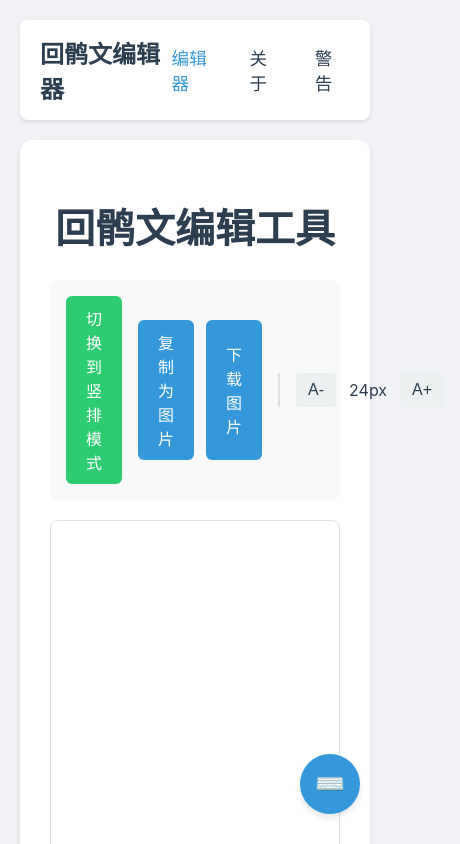
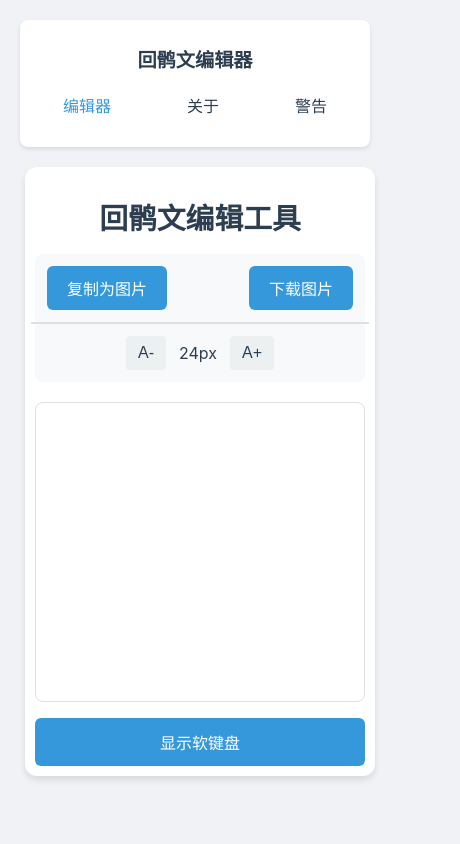
Before and after one commit to nadirjann2000/old-uyghur-editor, a React (Create React App) app: page / in a window 390 px wide. Shown: the top 844 px of the page, 460 px wide, since content can reach past the window. Built offline with nearby package versions, Linux system fonts and the light colour scheme.

Commit message:
适配手机屏幕

```diff
--- a/src/App.tsx
+++ b/src/App.tsx
@@ -1,4 +1,4 @@
-import React, { useState } from 'react';
+import React, { useState, useEffect } from 'react';
 import styled from 'styled-components';
 import Editor from './components/Editor';
 import VerticalEditor from './components/VerticalEditor';
@@ -48,17 +48,33 @@ const NavContainer = styled.div`
   justify-content: space-between;
   align-items: center;
   padding: 0 20px;
+
+  @media (max-width: 768px) {
+    flex-direction: column;
+    gap: 15px;
+    padding: 10px;
+  }
 `;
 
 const Logo = styled.div`
   font-size: 1.5rem;
   font-weight: bold;
   color: #2c3e50;
+
+  @media (max-width: 768px) {
+    font-size: 1.2rem;
+  }
 `;
 
 const NavLinks = styled.div`
   display: flex;
   gap: 20px;
+
+  @media (max-width: 768px) {
+    width: 100%;
+    justify-content: space-around;
+    gap: 10px;
+  }
 `;
 
 const NavLink = styled.a<{ active?: boolean }>`
@@ -73,6 +89,12 @@ const NavLink = styled.a<{ active?: boolean }>`
     background-color: #f8f9fa;
     color: #3498db;
   }
+
+  @media (max-width: 768px) {
+    font-size: 1rem;
+    padding: 5px;
+    text-align: center;
+  }
 `;
 
 function App() {
@@ -80,6 +102,19 @@ function App() {
   const [sharedContent, setSharedContent] = useState('');
   const [sharedFontSize, setSharedFontSize] = useState(24);
   const [currentPage, setCurrentPage] = useState<'editor' | 'about' | 'disclaimer'>('editor');
+  const [isMobile, setIsMobile] = useState(window.innerWidth <= 768);
+
+  useEffect(() => {
+    const handleResize = () => {
+      setIsMobile(window.innerWidth <= 768);
+      if (window.innerWidth <= 768) {
+        setIsVertical(false);
+      }
+    };
+
+    window.addEventListener('resize', handleResize);
+    return () => window.removeEventListener('resize', handleResize);
+  }, []);
 
   const handleContentChange = (content: string) => {
     setSharedContent(content);
@@ -90,10 +125,8 @@ function App() {
   };
 
   const handleKeyPress = (char: string) => {
-    console.log('handleKeyPress called with char:', char);
     if (currentPage === 'editor') {
       const selection = window.getSelection();
-      console.log('Selection:', selection);
       if (selection && selection.rangeCount > 0) {
         const range = selection.getRangeAt(0);
         // 获取实际的编辑器元素，考虑 Shadow DOM
@@ -101,11 +134,18 @@ function App() {
           ? range.commonAncestorContainer.parentElement
           : range.commonAncestorContainer;
 
-        console.log('Editor element:', editorElement);
-
         if (editorElement instanceof HTMLElement && editorElement.getAttribute('contenteditable') === 'true') {
-          console.log('Attempting to insert text:', char);
           try {
+            if (char === 'backspace') {
+              // 处理退格键
+              if (range.startOffset > 0) {
+                range.setStart(range.startContainer, range.startOffset - 1);
+                range.deleteContents();
+              } else if (range.startContainer.previousSibling) {
+                range.selectNodeContents(range.startContainer.previousSibling);
+                range.deleteContents();
+              }
+            } else {
               // 使用 insertText 方法插入文本
               const textNode = document.createTextNode(char);
               range.deleteContents();
@@ -114,24 +154,19 @@ function App() {
               // 移动光标到插入的文本后面
               range.setStartAfter(textNode);
               range.setEndAfter(textNode);
+            }
+
             selection.removeAllRanges();
             selection.addRange(range);
 
             // 触发输入事件以更新内容
             const inputEvent = new Event('input', { bubbles: true });
             editorElement.dispatchEvent(inputEvent);
-            console.log('Text insertion completed');
           } catch (error) {
             console.error('Error inserting text:', error);
           }
-        } else {
-          console.log('Editor element not found or not contenteditable');
         }
-      } else {
-        console.log('No valid selection found');
       }
-    } else {
-      console.log('Not in editor page');
     }
   };
 
@@ -177,7 +212,7 @@ function App() {
       </Nav>
       <AppContainer>
         {currentPage === 'editor' ? (
-          isVertical ? (
+          !isMobile && isVertical ? (
             <VerticalEditor
               onModeChange={setIsVertical}
               content={sharedContent}
--- a/src/components/Editor.tsx
+++ b/src/components/Editor.tsx
@@ -9,6 +9,13 @@ const EditorContainer = styled.div`
   max-width: 1200px;
   margin: 0 auto;
   box-sizing: border-box;
+
+  @media (max-width: 768px) {
+    padding: 10px;
+    margin: 5px;
+    width: 100%;
+    max-width: none;
+  }
 `;
 
 const Title = styled.h1`
@@ -17,6 +24,11 @@ const Title = styled.h1`
   color: #2c3e50;
   font-size: 2.5rem;
   text-align: center;
+
+  @media (max-width: 768px) {
+    font-size: 1.8rem;
+    margin-bottom: 16px;
+  }
 `;
 
 const EditorArea = styled.div<{ fontSize: number }>`
@@ -40,6 +52,11 @@ const EditorArea = styled.div<{ fontSize: number }>`
   -webkit-user-select: text;
   -moz-user-select: text;
   -ms-user-select: text;
+
+  @media (max-width: 768px) {
+    min-height: 300px;
+    padding: 15px;
+  }
 `;
 
 const ControlsContainer = styled.div`
@@ -50,6 +67,12 @@ const ControlsContainer = styled.div`
   padding: 16px;
   background-color: #f8f9fa;
   border-radius: 8px;
+
+  @media (max-width: 768px) {
+    flex-direction: column;
+    gap: 12px;
+    padding: 12px;
+  }
 `;
 
 const ToggleButton = styled.button`
@@ -67,12 +90,21 @@ const ToggleButton = styled.button`
     background-color: #27ae60;
     transform: translateY(-1px);
   }
+
+  @media (max-width: 768px) {
+    display: none;
+  }
 `;
 
 const ButtonContainer = styled.div`
   display: flex;
   gap: 12px;
   flex: 1;
+
+  @media (max-width: 768px) {
+    width: 100%;
+    justify-content: space-between;
+  }
 `;
 
 const Button = styled.button`
@@ -106,6 +138,14 @@ const FontSizeControl = styled.div`
   gap: 12px;
   padding: 0 16px;
   border-left: 2px solid #e0e0e0;
+
+  @media (max-width: 768px) {
+    width: 100%;
+    justify-content: center;
+    border-left: none;
+    border-top: 2px solid #e0e0e0;
+    padding-top: 12px;
+  }
 `;
 
 const FontSizeButton = styled.button`
@@ -143,6 +183,32 @@ const Status = styled.div`
   border-radius: 6px;
   text-align: center;
   font-size: 14px;
+
+  @media (max-width: 768px) {
+    display: none;
+  }
+`;
+
+const MobileKeyboardButton = styled.button`
+  display: none;
+  margin-top: 16px;
+  padding: 12px;
+  width: 100%;
+  background-color: #3498db;
+  color: white;
+  border: none;
+  border-radius: 6px;
+  font-size: 16px;
+  cursor: pointer;
+  transition: all 0.3s ease;
+
+  &:hover {
+    background-color: #2980b9;
+  }
+
+  @media (max-width: 768px) {
+    display: block;
+  }
 `;
 
 interface EditorProps {
@@ -163,6 +229,16 @@ const Editor: React.FC<EditorProps> = ({
   const editorRef = useRef<HTMLDivElement>(null);
   const [status, setStatus] = useState<string>('正在加载字体...');
   const [isFontLoaded, setIsFontLoaded] = useState(false);
+  const [isMobile, setIsMobile] = useState(window.innerWidth <= 768);
+
+  useEffect(() => {
+    const handleResize = () => {
+      setIsMobile(window.innerWidth <= 768);
+    };
+
+    window.addEventListener('resize', handleResize);
+    return () => window.removeEventListener('resize', handleResize);
+  }, []);
 
   useEffect(() => {
     document.fonts.ready.then(() => {
@@ -346,14 +422,30 @@ const Editor: React.FC<EditorProps> = ({
       </ControlsContainer>
       <EditorArea
         ref={editorRef}
-        contentEditable
+        contentEditable={true}
         suppressContentEditableWarning
         fontSize={fontSize}
         onInput={handleInput}
         onFocus={handleFocus}
         onBlur={handleFocus}
+        onKeyDown={(e) => {
+          if (isMobile) {
+            e.preventDefault();
+          }
+        }}
+        onCompositionStart={(e) => {
+          if (isMobile) {
+            e.preventDefault();
+          }
+        }}
       />
       <Status>{status}</Status>
+      <MobileKeyboardButton onClick={() => {
+        const keyboardEvent = new Event('keyboard-toggle', { bubbles: true });
+        document.dispatchEvent(keyboardEvent);
+      }}>
+        显示软键盘
+      </MobileKeyboardButton>
     </EditorContainer>
   );
 };
--- a/src/components/Keyboard.tsx
+++ b/src/components/Keyboard.tsx
@@ -1,4 +1,4 @@
-import React, { useState, useRef } from 'react';
+import React, { useState, useRef, useEffect } from 'react';
 import styled from 'styled-components';
 
 const KeyboardButton = styled.button`
@@ -25,9 +25,13 @@ const KeyboardButton = styled.button`
     transform: translateY(-2px);
     box-shadow: 0 6px 8px rgba(0, 0, 0, 0.15);
   }
+
+  @media (max-width: 768px) {
+    display: none;
+  }
 `;
 
-const KeyboardContainer = styled.div<{ isOpen: boolean }>`
+const KeyboardContainer = styled.div<{ $isOpen: boolean; $isMobile: boolean }>`
   position: fixed;
   bottom: 100px;
   right: 30px;
@@ -35,11 +39,25 @@ const KeyboardContainer = styled.div<{ isOpen: boolean }>`
   border-radius: 12px;
   padding: 20px;
   box-shadow: 0 4px 20px rgba(0, 0, 0, 0.15);
-  display: ${props => props.isOpen ? 'block' : 'none'};
+  display: ${props => props.$isOpen ? 'block' : 'none'};
   z-index: 999;
   transition: all 0.3s ease;
   max-width: 400px;
   width: 90vw;
+
+  @media (max-width: 768px) {
+    position: fixed;
+    bottom: 0;
+    left: 0;
+    right: 0;
+    width: 100%;
+    max-width: none;
+    border-radius: 12px 12px 0 0;
+    padding: 10px;
+    display: ${props => props.$isMobile && props.$isOpen ? 'block' : 'none'};
+    box-shadow: 0 -2px 10px rgba(0, 0, 0, 0.1);
+    box-sizing: border-box;
+  }
 `;
 
 const KeyboardGrid = styled.div`
@@ -47,6 +65,13 @@ const KeyboardGrid = styled.div`
   grid-template-columns: repeat(auto-fill, minmax(40px, 1fr));
   gap: 10px;
   margin-top: 15px;
+
+  @media (max-width: 768px) {
+    grid-template-columns: repeat(8, 1fr);
+    gap: 5px;
+    margin-top: 10px;
+    padding: 0 5px;
+  }
 `;
 
 const KeyButton = styled.button`
@@ -72,6 +97,13 @@ const KeyButton = styled.button`
     background-color: #e3f2fd;
     transform: scale(0.95);
   }
+
+  @media (max-width: 768px) {
+    width: 100%;
+    height: 35px;
+    font-size: 18px;
+    padding: 0;
+  }
 `;
 
 const KeyboardTitle = styled.h3`
@@ -79,6 +111,46 @@ const KeyboardTitle = styled.h3`
   color: #2c3e50;
   font-size: 1.2rem;
   text-align: center;
+
+  @media (max-width: 768px) {
+    display: none;
+  }
+`;
+
+const CollapseButton = styled.button`
+  display: none;
+  position: absolute;
+  bottom: 8px;
+  right: 20px;
+  width: 32px;
+  height: 32px;
+  border: none;
+  background-color: #2c3e50;
+  color: white;
+  font-size: 16px;
+  cursor: pointer;
+  padding: 0;
+  line-height: 1;
+  border-radius: 50%;
+  transition: all 0.2s ease;
+  box-shadow: 0 2px 4px rgba(0, 0, 0, 0.2);
+  align-items: center;
+  justify-content: center;
+
+  &:hover {
+    background-color: #1a252f;
+    transform: translateY(-2px);
+    box-shadow: 0 4px 6px rgba(0, 0, 0, 0.3);
+  }
+
+  &:active {
+    transform: translateY(0);
+    box-shadow: 0 2px 4px rgba(0, 0, 0, 0.2);
+  }
+
+  @media (max-width: 768px) {
+    display: flex;
+  }
 `;
 
 interface KeyboardProps {
@@ -87,10 +159,48 @@ interface KeyboardProps {
 
 const Keyboard: React.FC<KeyboardProps> = ({ onKeyPress }) => {
   const [isOpen, setIsOpen] = useState(false);
+  const [isMobile, setIsMobile] = useState(window.innerWidth <= 768);
+
+  useEffect(() => {
+    const handleResize = () => {
+      setIsMobile(window.innerWidth <= 768);
+    };
+
+    const handleKeyboardToggle = () => {
+      setIsOpen(true);
+    };
+
+    // 阻止系统键盘弹出
+    const preventSystemKeyboard = (e: Event) => {
+      if (isMobile) {
+        e.preventDefault();
+      }
+    };
+
+    window.addEventListener('resize', handleResize);
+    document.addEventListener('keyboard-toggle', handleKeyboardToggle);
+    document.addEventListener('focusin', preventSystemKeyboard, true);
+
+    return () => {
+      window.removeEventListener('resize', handleResize);
+      document.removeEventListener('keyboard-toggle', handleKeyboardToggle);
+      document.removeEventListener('focusin', preventSystemKeyboard, true);
+    };
+  }, [isMobile]);
 
   const handleKeyClick = (char: string, e: React.MouseEvent) => {
     e.preventDefault();
     onKeyPress(char);
+  };
+
+  const handleBackspace = (e: React.MouseEvent) => {
+    e.preventDefault();
+    onKeyPress('backspace');
+  };
+
+  const handleSpace = (e: React.MouseEvent) => {
+    e.preventDefault();
+    onKeyPress(' ');
   };
 
   return (
@@ -101,8 +211,14 @@ const Keyboard: React.FC<KeyboardProps> = ({ onKeyPress }) => {
       }}>
         ⌨️
       </KeyboardButton>
-      <KeyboardContainer isOpen={isOpen}>
+      <KeyboardContainer $isOpen={isOpen} $isMobile={isMobile}>
         <KeyboardTitle>回鹘文软键盘</KeyboardTitle>
+        <CollapseButton onClick={(e) => {
+          e.preventDefault();
+          setIsOpen(false);
+        }}>
+          ↓
+        </CollapseButton>
         <KeyboardGrid>
           {Array.from({ length: 26 }, (_, i) =>
             String.fromCodePoint(0x10F70 + i)
@@ -114,6 +230,26 @@ const Keyboard: React.FC<KeyboardProps> = ({ onKeyPress }) => {
               {char}
             </KeyButton>
           ))}
+          <KeyButton
+            onClick={handleSpace}
+            style={{
+              backgroundColor: '#95a5a6',
+              color: 'white',
+              gridColumn: 'span 2'
+            }}
+          >
+            ␣
+          </KeyButton>
+          <KeyButton
+            onClick={handleBackspace}
+            style={{
+              backgroundColor: '#e74c3c',
+              color: 'white',
+              gridColumn: 'span 2'
+            }}
+          >
+            ←
+          </KeyButton>
         </KeyboardGrid>
       </KeyboardContainer>
     </>
```
Lines whose indentation alone changed are shown as unchanged.
